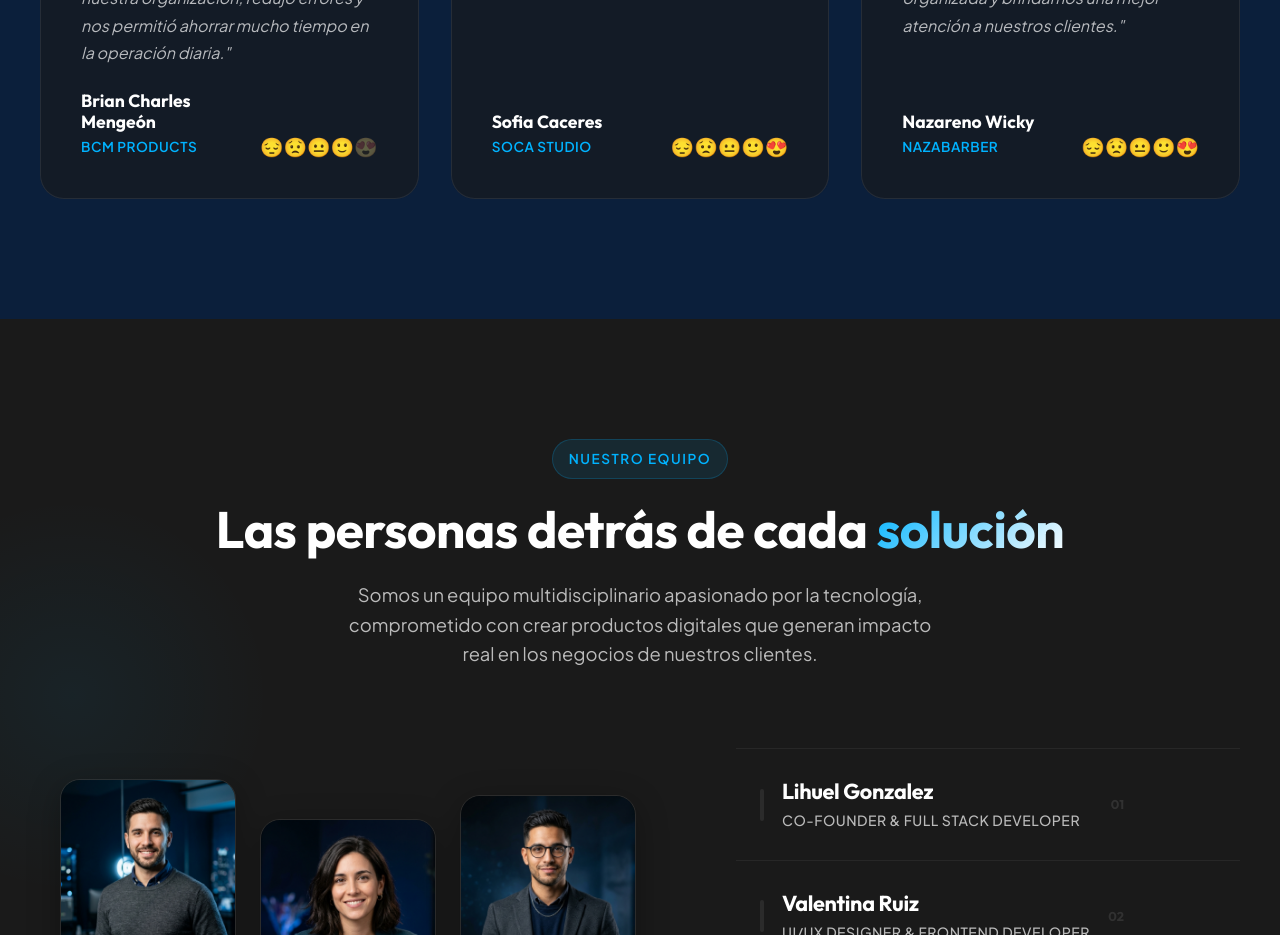
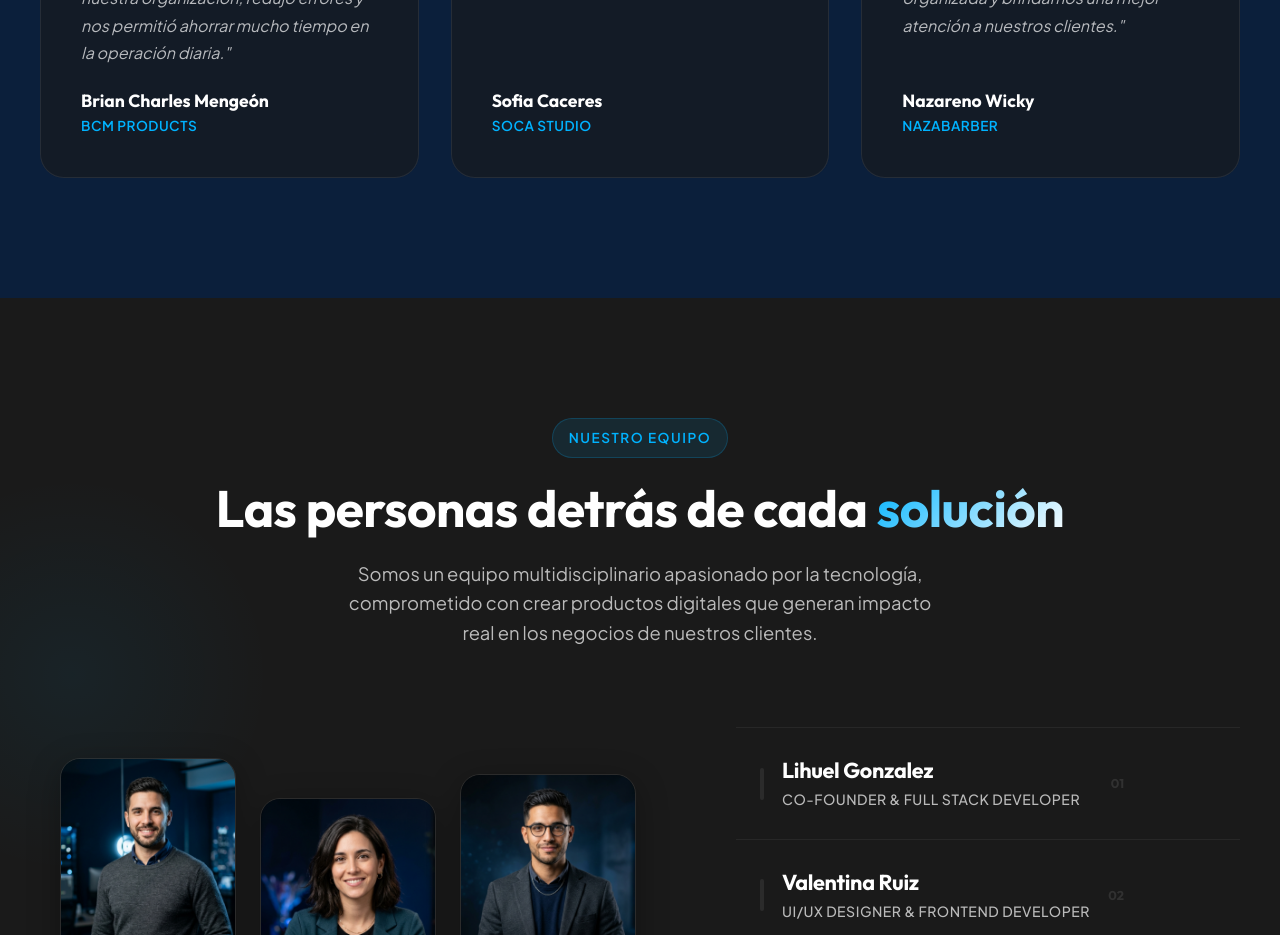
Before and after one commit to lihuensg/rivuz-react, a React (Vite) app: page / in a window 1280 px wide. Shown: the part 4980-5915 px from the top of the page. Built offline with nearby package versions, Linux system fonts and the light colour scheme.

Commit message:
refactor: remove RatingInteraction component from testimonials

```diff
--- a/src/components/Testimonials/Testimonials.tsx
+++ b/src/components/Testimonials/Testimonials.tsx
@@ -60,7 +60,6 @@ const Testimonials: React.FC = () => {
                   <h4 className="client-name">{testimonial.name}</h4>
                   <p className="client-role">{testimonial.role}</p>
                 </div>
-                <RatingInteraction value={testimonial.rating} className="testimonial-rating" />
               </div>
             </div>
           ))}
```
